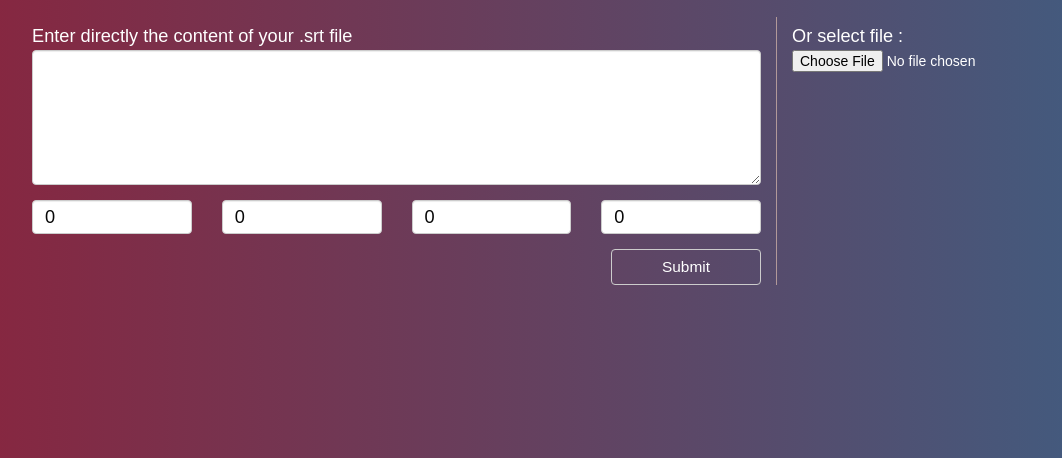
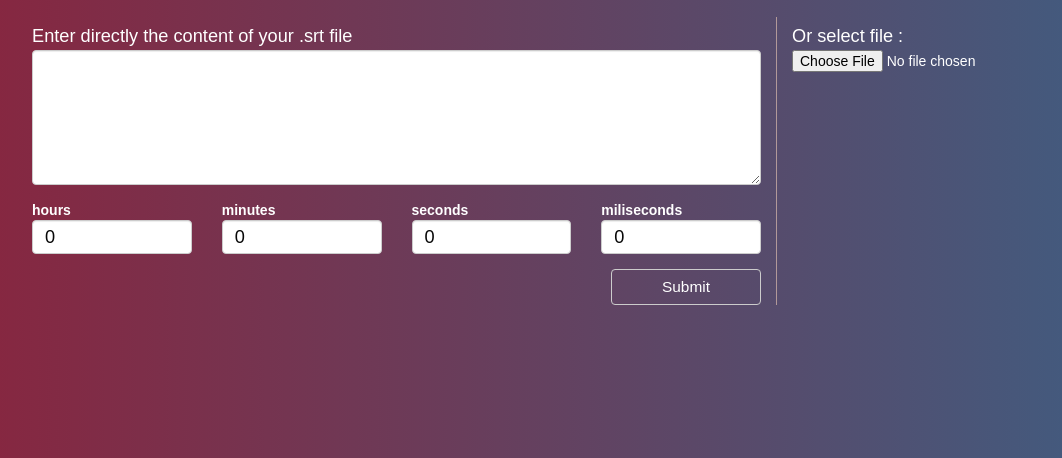
Before and after one commit to sorasful/srt-synchronizer, a Flask app: page / in a window 1280 px wide. Shown: the part 209-667 px from the top of the page, without its empty margins (53-1115 px from the left). Run offline with Flask 2, Linux system fonts and the light colour scheme; some libraries are stand-ins or nearby versions.

Commit message:
Add readme and modify a little html

```diff
--- a/app.py
+++ b/app.py
@@ -1,4 +1,7 @@
 from app import app
+import sys
+
+sys.path.append('app')
 
 if __name__ == "__main__":
     app.run(host='0.0.0.0', debug=True)
--- a/app/templates/index.html
+++ b/app/templates/index.html
@@ -33,15 +33,19 @@
                         <div class="form-group">
                             <div class="row">
                                 <div class="col-md-3">
+                                    <strong>hours</strong>
                                     {{ form.hours(class_="form-control") }}
                                 </div>
                                 <div class="col-md-3">
+                                    <strong>minutes</strong>
                                     {{ form.minuts(class_="form-control") }}
                                 </div>
                                 <div class="col-md-3">
+                                    <strong>seconds</strong>
                                     {{ form.seconds(class_="form-control") }}
                                 </div>
                                 <div class="col-md-3">
+                                    <strong>miliseconds</strong>
                                     {{ form.miliseconds(class_="form-control") }}
                                 </div>
 
```
Also changed, not shown: README.md, tests/__init__.py (added).
